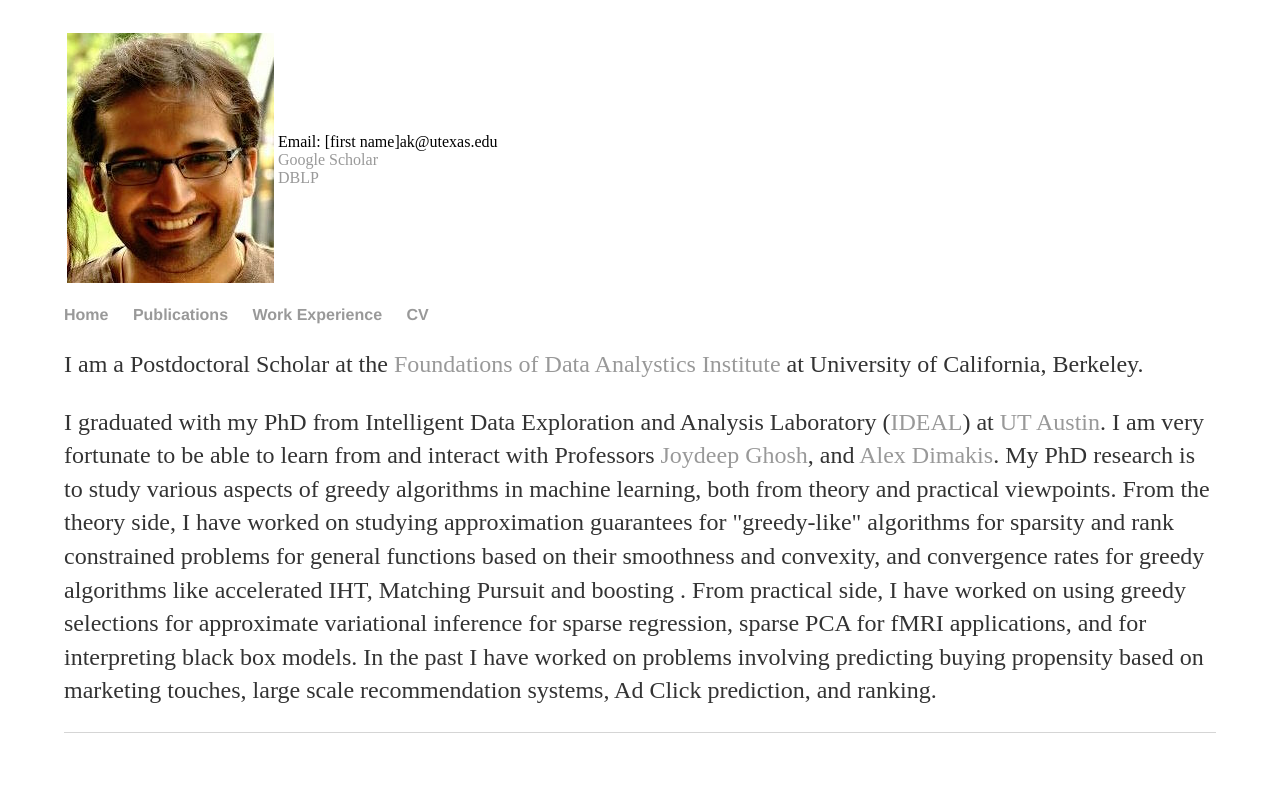
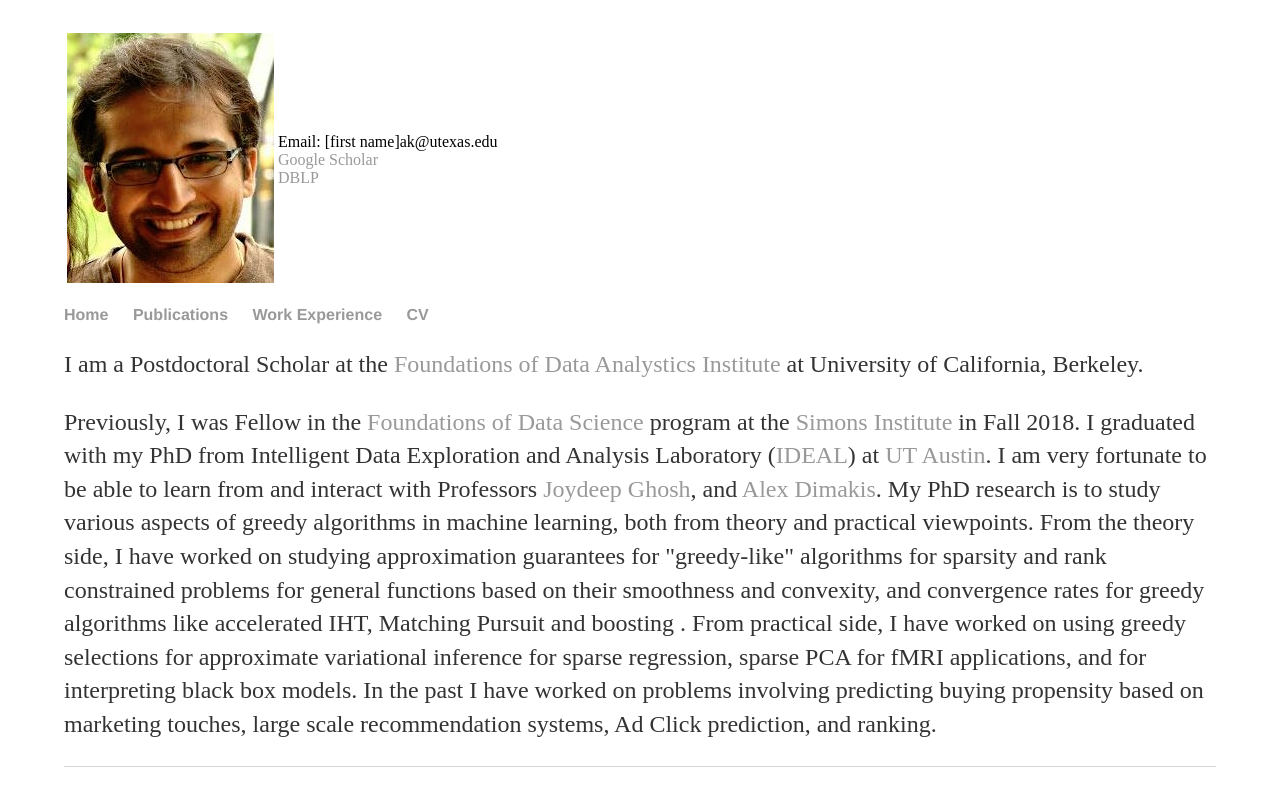
Before and after one commit to rjvak7/rjvak7.github.io, a Jekyll site: the page built from index.html, in a window 1280 px wide. Shown: the top 806 px of the page. Built offline with Jekyll 4.4.1, drawn with Linux system fonts in a browser that asks for light colours.

Commit message:
update pubs

```diff
--- a/index.html
+++ b/index.html
@@ -5,6 +5,6 @@ title: Rajiv Khanna -- Home
 <div >
 	<p> I am a Postdoctoral Scholar at the <a href="https://foda.berkeley.edu"> Foundations of Data Analystics Institute</a> at University of California, Berkeley.
 
-    <p> I graduated with my PhD from Intelligent Data Exploration and Analysis Laboratory (<a href="http://www.ideal.ece.utexas.edu">IDEAL</a>) at <a href="http://www.utexas.edu/">UT Austin</a>. I am very fortunate to be able to learn from and interact with Professors <a href="http://www.ideal.ece.utexas.edu/ghosh">Joydeep Ghosh</a>, and <a href="http://users.ece.utexas.edu/~dimakis/"> Alex Dimakis</a>. My PhD research is to study various aspects of greedy algorithms in machine learning, both from theory and practical viewpoints. From the theory side, I have worked on studying approximation guarantees for "greedy-like" algorithms for sparsity and rank constrained problems for general functions based on their smoothness and convexity, and convergence rates for greedy algorithms like accelerated IHT, Matching Pursuit and boosting . From practical side, I have worked on using greedy selections for approximate variational inference for sparse regression, sparse PCA for fMRI applications, and for interpreting black box models. In the past I have worked on problems involving predicting buying propensity based on marketing touches, large scale recommendation systems, Ad Click prediction, and ranking.
+    <p> Previously, I was Fellow in the <a href="https://simons.berkeley.edu/programs/dl2019">Foundations of Data Science</a> program at the <a href="https://simons.berkeley.edu/">Simons Institute</a> in Fall 2018. I graduated with my PhD from Intelligent Data Exploration and Analysis Laboratory (<a href="http://www.ideal.ece.utexas.edu">IDEAL</a>) at <a href="http://www.utexas.edu/">UT Austin</a>. I am very fortunate to be able to learn from and interact with Professors <a href="http://www.ideal.ece.utexas.edu/ghosh">Joydeep Ghosh</a>, and <a href="http://users.ece.utexas.edu/~dimakis/"> Alex Dimakis</a>. My PhD research is to study various aspects of greedy algorithms in machine learning, both from theory and practical viewpoints. From the theory side, I have worked on studying approximation guarantees for "greedy-like" algorithms for sparsity and rank constrained problems for general functions based on their smoothness and convexity, and convergence rates for greedy algorithms like accelerated IHT, Matching Pursuit and boosting . From practical side, I have worked on using greedy selections for approximate variational inference for sparse regression, sparse PCA for fMRI applications, and for interpreting black box models. In the past I have worked on problems involving predicting buying propensity based on marketing touches, large scale recommendation systems, Ad Click prediction, and ranking.
 
 </div>
```
